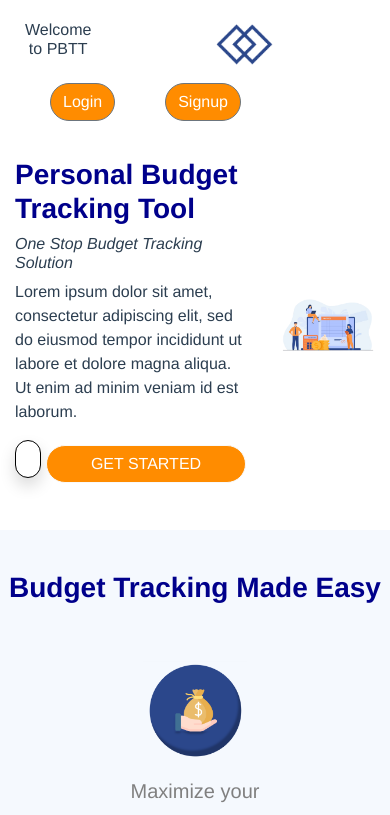
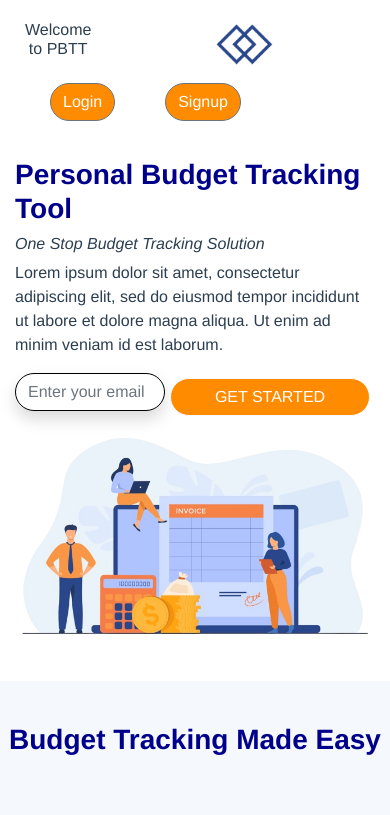
Before and after one commit to avinashrvan/chaos_pack, a Vue app: page / in a window 390 px wide. Shown: the top 815 px of the page. Built offline with nearby package versions, Linux system fonts and the light colour scheme.

Commit message:
fixed the responsiveness for the Get started section when you switch to mobile view

```diff
--- a/src/components/GetStarted.vue
+++ b/src/components/GetStarted.vue
@@ -3,7 +3,7 @@
 
         <b-container class="b-container">
             <b-row align-v="center">
-                <b-col class='col'>
+                <b-col class='col' cols="12" md="6">
                     <h3 style="color:#00008B; font-family: Helvetica"><strong>Personal Budget Tracking Tool</strong></h3>
                     <h6><em>One Stop Budget Tracking Solution</em></h6>
                     <p>Lorem ipsum dolor sit amet, consectetur adipiscing elit, sed do eiusmod tempor incididunt ut labore et dolore magna aliqua. Ut enim ad minim veniam id est laborum.</p>
@@ -11,7 +11,7 @@
 
                 </b-col>
 
-                <b-col class='col'>
+                <b-col class='col' cols="12" md="6">
                     <img src="../assets/getStarted.png" class="img-responsive float-end" width="100%">
                 </b-col>
             </b-row>
```
